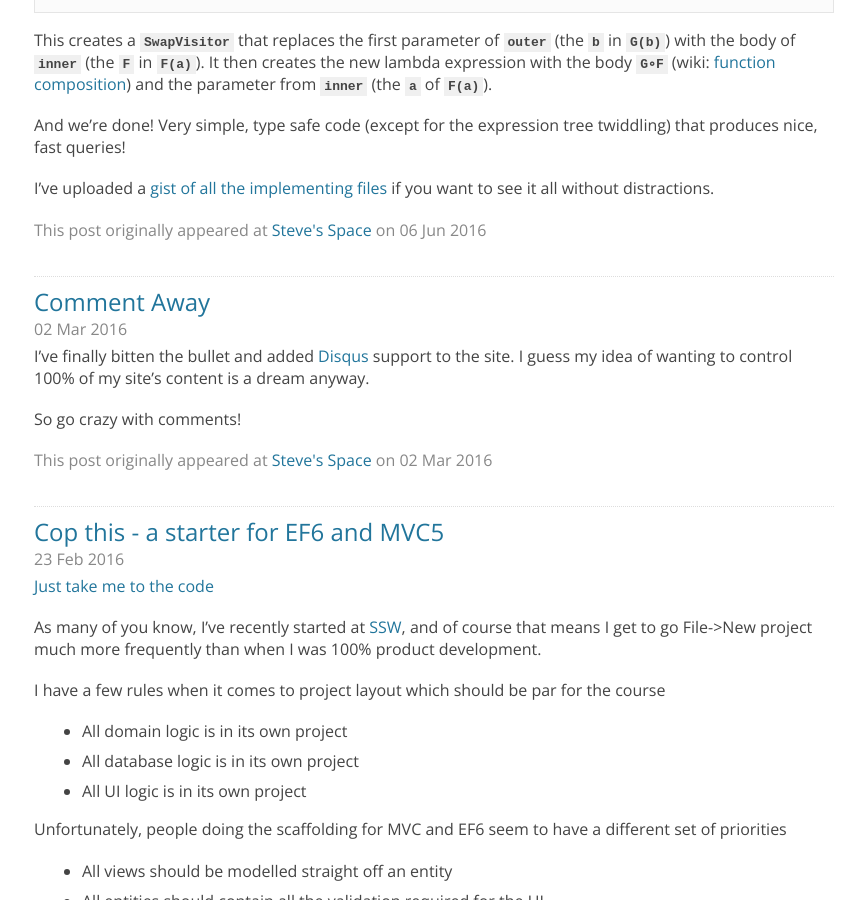
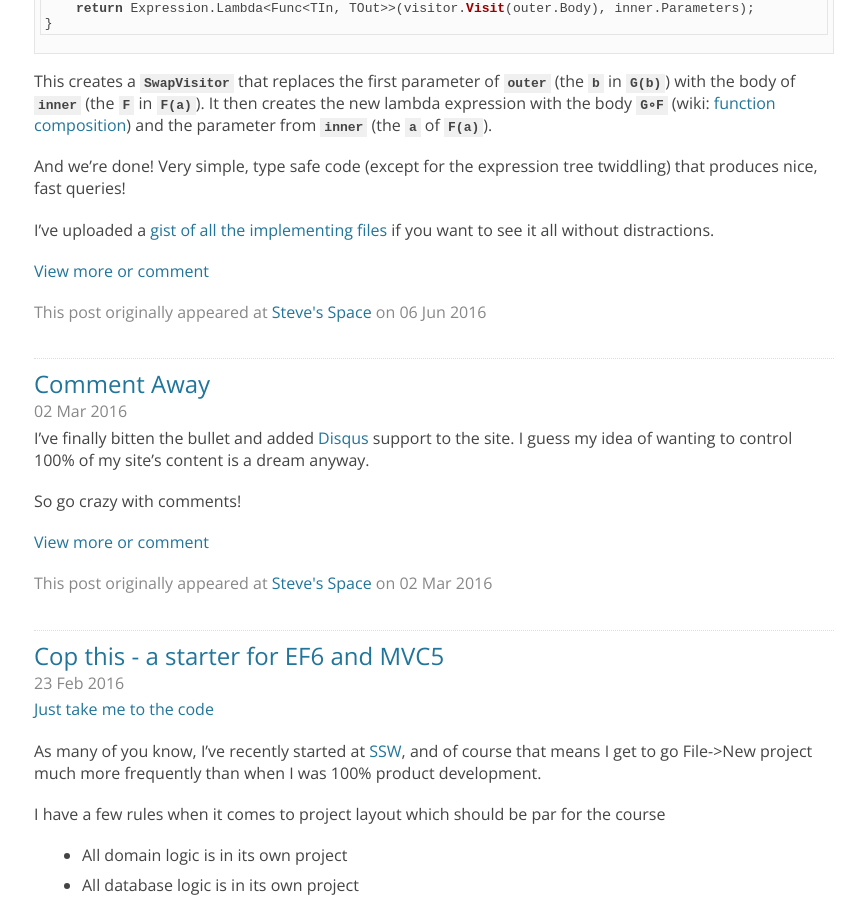
Before and after one commit to xwipeoutx/xwipeoutx.github.io, a Jekyll site: the page built from index.html, in a window 1280 px wide and 900 px high, scrolled down 5900 px. Shown: the whole window, without its empty margins (206-1071 px from the left). Built offline with Jekyll 4.4.1, drawn with Linux system fonts in a browser that asks for light colours; nearby versions of some CDN libraries; comment, search, counter and statistics services are not loaded; some of the changed text lies outside the part shown.

Commit message:
Encourages comments on the home page.

```diff
--- a/index.html
+++ b/index.html
@@ -17,9 +17,14 @@ subtitle:
                 {{ post.content }}
             </div>
 
+            <p class="post-comments-link">
+                <a href="{{ post.url }}">View more or comment</a>
+            </p>
+
             <p class="post-footer">
                 This post originally appeared at <a href="{{ post.url }}">Steve's Space</a> on {{ post.date | date_to_string }}
             </p>
+
         </div>
         {% endfor %}
     </div>
```
